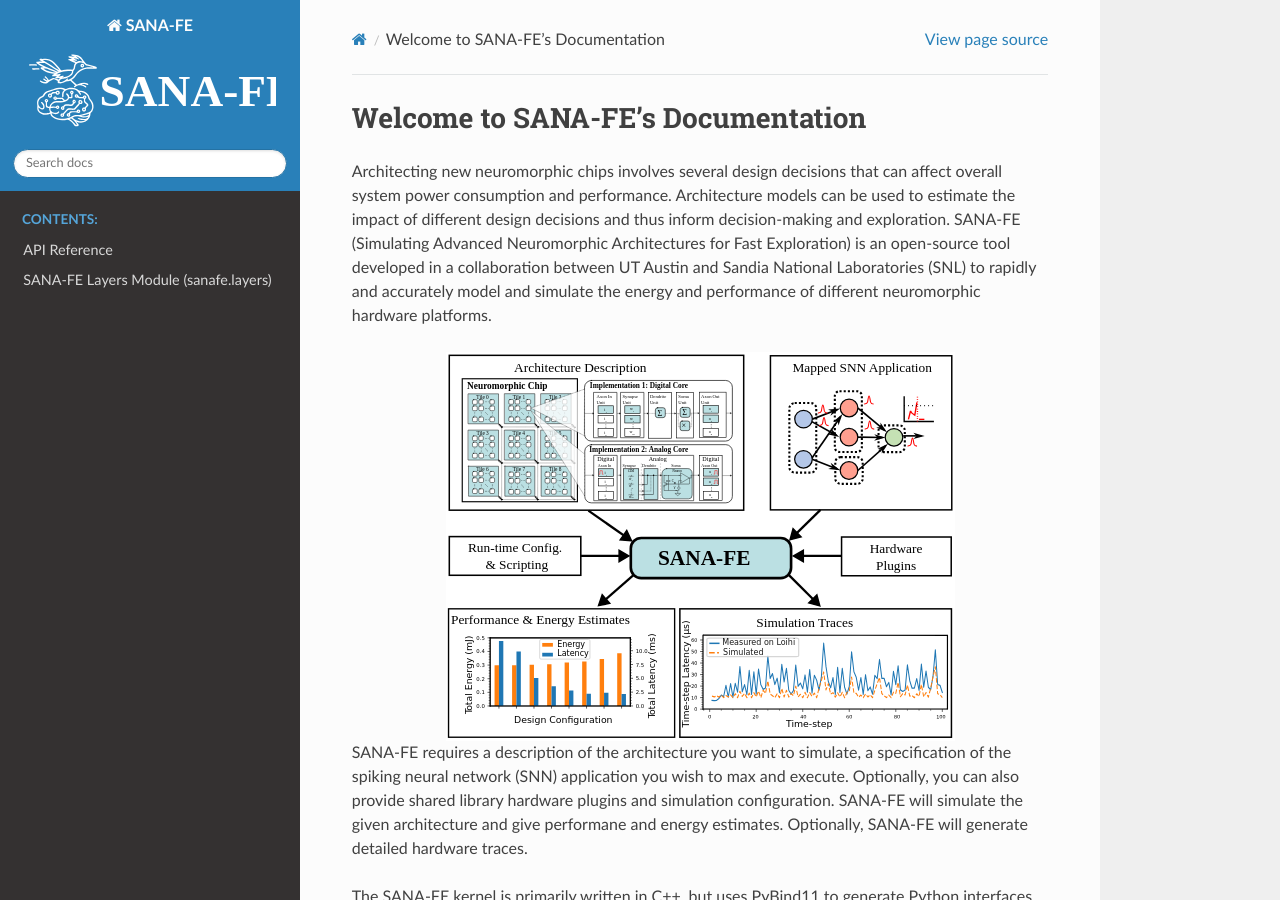
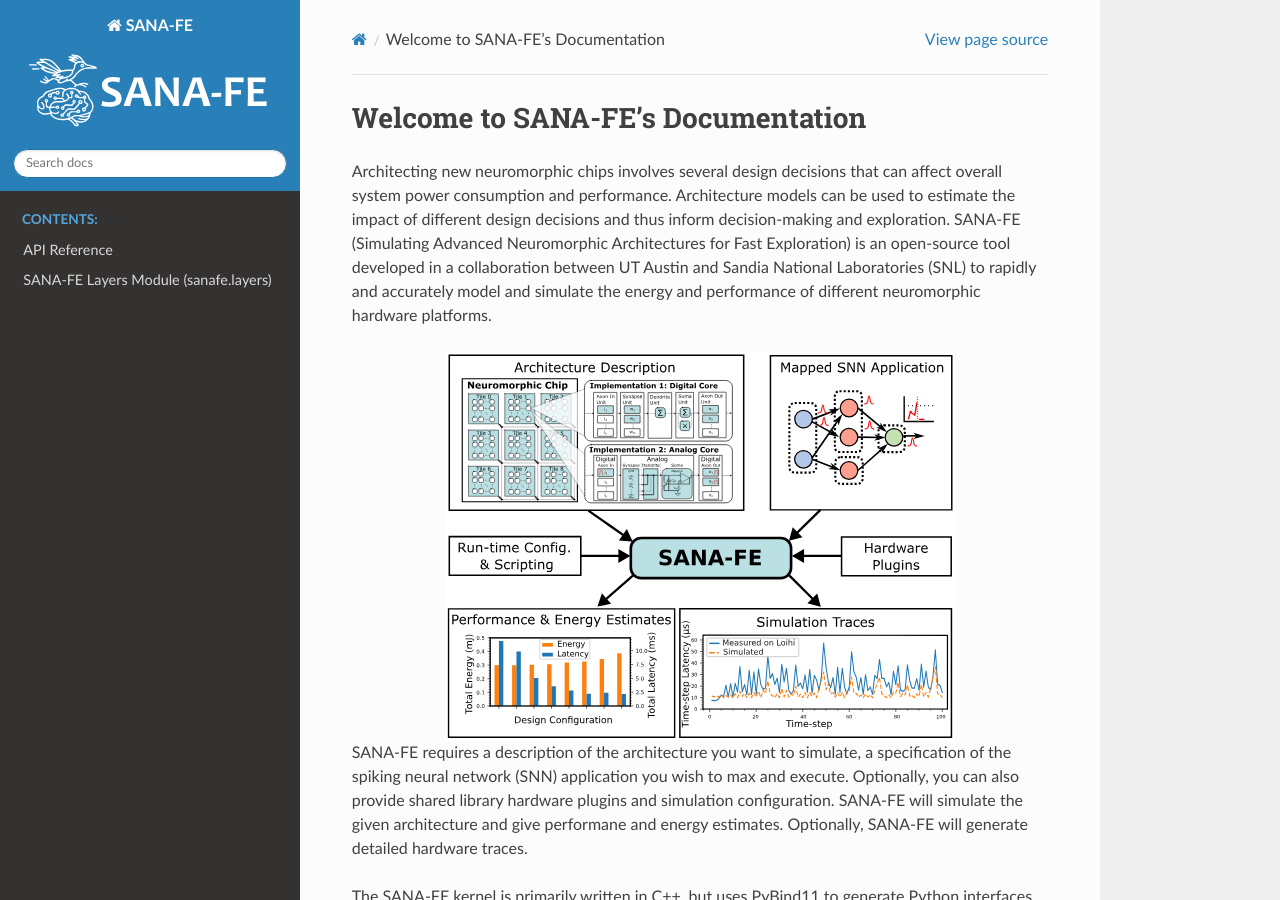
Before and after one commit to SLAM-Lab/SANA-FE, a Sphinx documentation site: the page built from docs/index.rst, in a window 1280 px wide and 900 px high. Built offline with Sphinx 7.4.7 and the Read the Docs theme 3.1.0, drawn with Linux system fonts in a browser that asks for light colours.

Commit message:
Remove embedded fonts from svgs to improve render

```diff
--- a/docs/conf.py
+++ b/docs/conf.py
@@ -10,7 +10,7 @@
 ]
 
 html_theme = 'sphinx_rtd_theme'
-html_logo = '../sanafe_logo.svg'
+html_logo = '../sana_fe_logo.svg'
 
 # Autodoc settings
 autodoc_default_options = {
```
Also changed, not shown: README.md (+1 -1 lines), docs/sana_fe.svg, sana_fe_logo.svg.
